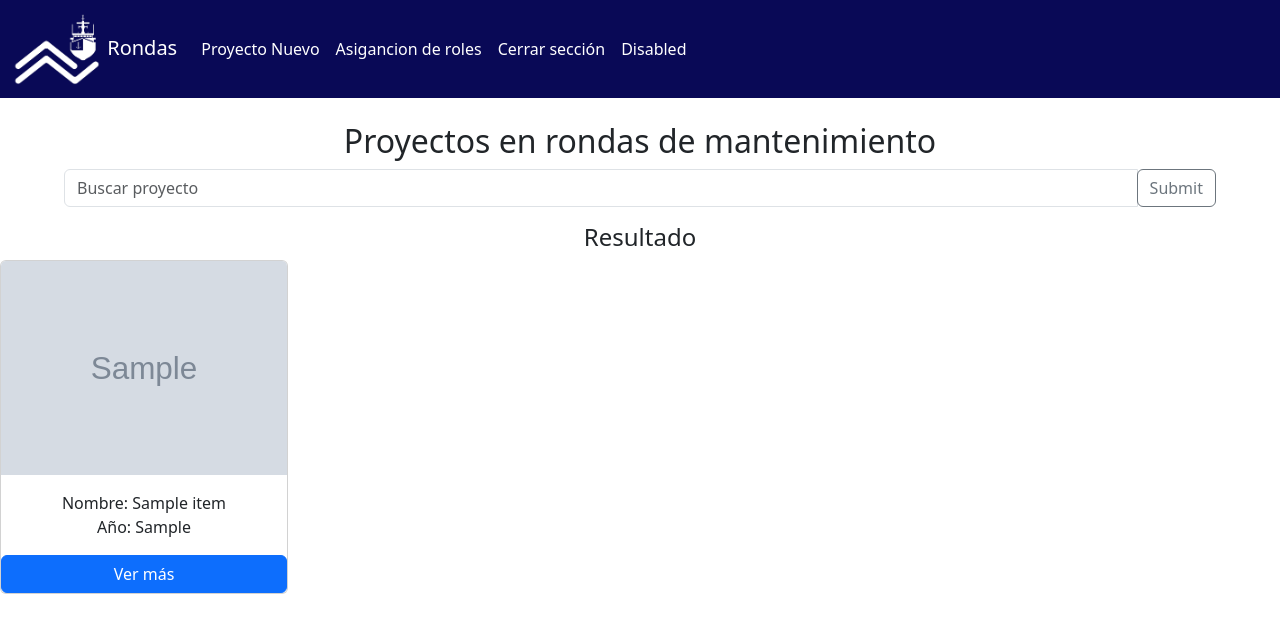
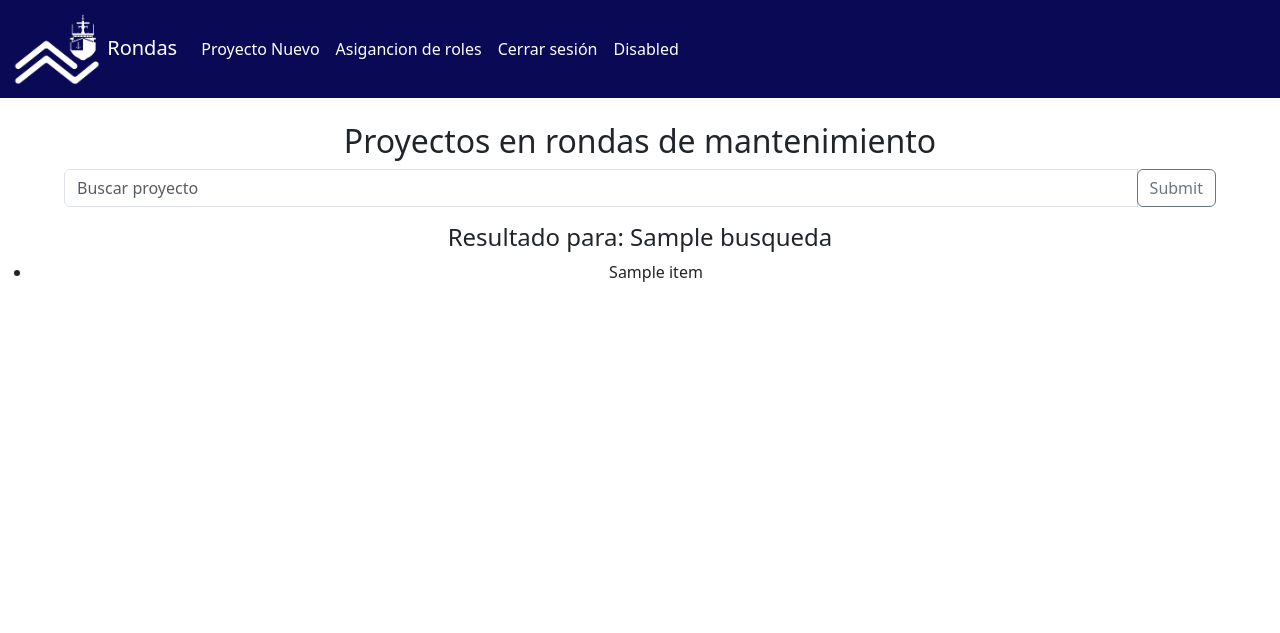
Before and after one commit to Pekia23/Rondas, a Flask app: template src/templates/buscador.html in a window 1280 px wide. Shown: the top 633 px of the page. Run offline with Flask 3, Linux system fonts and the light colour scheme; the template is opened without the code that fills it: most values are stand-ins (such as "Sample title", 1, 10 or a date in 2020); grey boxes marked "Sample" are stand-in pictures; form fields are guessed from the names that the template uses; some libraries are stand-ins or nearby versions.

Commit message:
intentando arreglar el buscador

```diff
--- a/src/app.py
+++ b/src/app.py
@@ -15,6 +15,7 @@ app = Flask(__name__)
 db = MySQL(app)
 csrf = CSRFProtect(app)
 login_manager_app = LoginManager(app)
+
 
 @login_manager_app.user_loader
 def load_user(id):
@@ -53,7 +54,6 @@ def proyecto():
     form = SearchForm()  # Crea una instancia del formulario
     if form.validate_on_submit():
         search = form.Buscar.data
-        print("valor de formulado: ",search)
         resultado = ModelUser.get_search(db, search)
         session['resultado'] = resultado
         return redirect(url_for('buscador', busqueda=search))
@@ -62,8 +62,10 @@ def proyecto():
 @app.route('/buscador')
 @login_required
 def buscador():
-    form = SearchForm()  # Create an instance of the form
-    return render_template('buscador.html', form=form)
+    busqueda = request.args.get('busqueda')  # Obtener el parámetro de la URL
+    resultado = session.get('resultado', None)  # Obtener el resultado de la sesión
+    form = SearchForm()  # Crear una instancia del formulario
+    return render_template('buscador.html', form=form, busqueda=busqueda, resultado=resultado)
 
 def validar_contraseña(contraseña):
     # Expresión regular para validar la contraseña
@@ -98,23 +100,23 @@ def signup():
 
         if not nombre_regex.match(nombre_completo):
             flash("El nombre completo contiene caracteres no permitidos")
-            return render_template('auth/signup.html', correo=correo, nombre_completo=nombre_completo)
+            return render_template('auth/signup.html')
 
         if not validar_correo(correo):
             flash("El correo debe terminar en @cotecmar.com")
-            return render_template('auth/signup.html', correo=correo, nombre_completo=nombre_completo)
+            return render_template('auth/signup.html')
 
         if ModelUser.get_correo(db, correo):
             flash("El correo ya está registrado")
-            return render_template('auth/signup.html', correo=correo, nombre_completo=nombre_completo)
+            return render_template('auth/signup.html')
 
         if password != confirm_password:
             flash("Las contraseñas no coinciden")
-            return render_template('auth/signup.html', correo=correo, nombre_completo=nombre_completo)
+            return render_template('auth/signup.html')
 
         if not validar_contraseña(password):
             flash("La contraseña no cumple con los requisitos de seguridad")
-            return render_template('auth/signup.html', correo=correo, nombre_completo=nombre_completo)
+            return render_template('auth/signup.html')
 
         new_user = ModelUser.register_user(db, correo, password, fullname, rol)
         return redirect(url_for('login'))
--- a/src/templates/buscador.html
+++ b/src/templates/buscador.html
@@ -3,21 +3,17 @@
 {{super()}}
 
 <div id="resultado" class="text-center">
-    <h4 class="text center">Resultado<br></h4>
-    {%if (busqueda)%}
-    <section>
-        {%for item in busqueda%}
-            <div class="card" style="width: 18rem;">
-                <img class="card-img-top" src={{item.imagen}} alt="Card image cap">
-                <div class="card-body">
-                    <p class="card-text">Nombre: {{item.nombre}} <br> Año: {{item.anio_produción}}</p>
-                </div>
-                <a class="btn btn-primary" href="#" role="button">Ver más</a>
-            </div>
-        {%endfor%}
-    </section>
-    {% else %}
-    <p>No se encontraron resultados</p>
+    <h4 class="text center">Resultado para:  {{busqueda}}<br></h4>
+    {%if busqueda%}
+        {%if resultado%}
+            <ul>
+                {% for item in resultado %}
+                    <li>{{ item }}</li>
+                {% endfor %}
+            </ul>
+        {%else%}
+            <p>No se encontraron resultados.</p>
+        {% endif %}
     {% endif %}
 </div>
 {%endblock%}
--- a/src/templates/proyecto.html
+++ b/src/templates/proyecto.html
@@ -20,7 +20,7 @@
             <a class="nav-link" href="#">Asigancion de roles</a>
           </li>
           <li class="nav-item">
-            <a class="nav-link" href="{{url_for('logout')}}">Cerrar sección</a>
+            <a class="nav-link" href="{{url_for('logout')}}">Cerrar sesión</a>
           </li>
           <li class="nav-item">
             <a class="nav-link disabled" aria-disabled="true">Disabled</a>
```
Also changed, not shown: src/config.py (+9 -1 lines).
